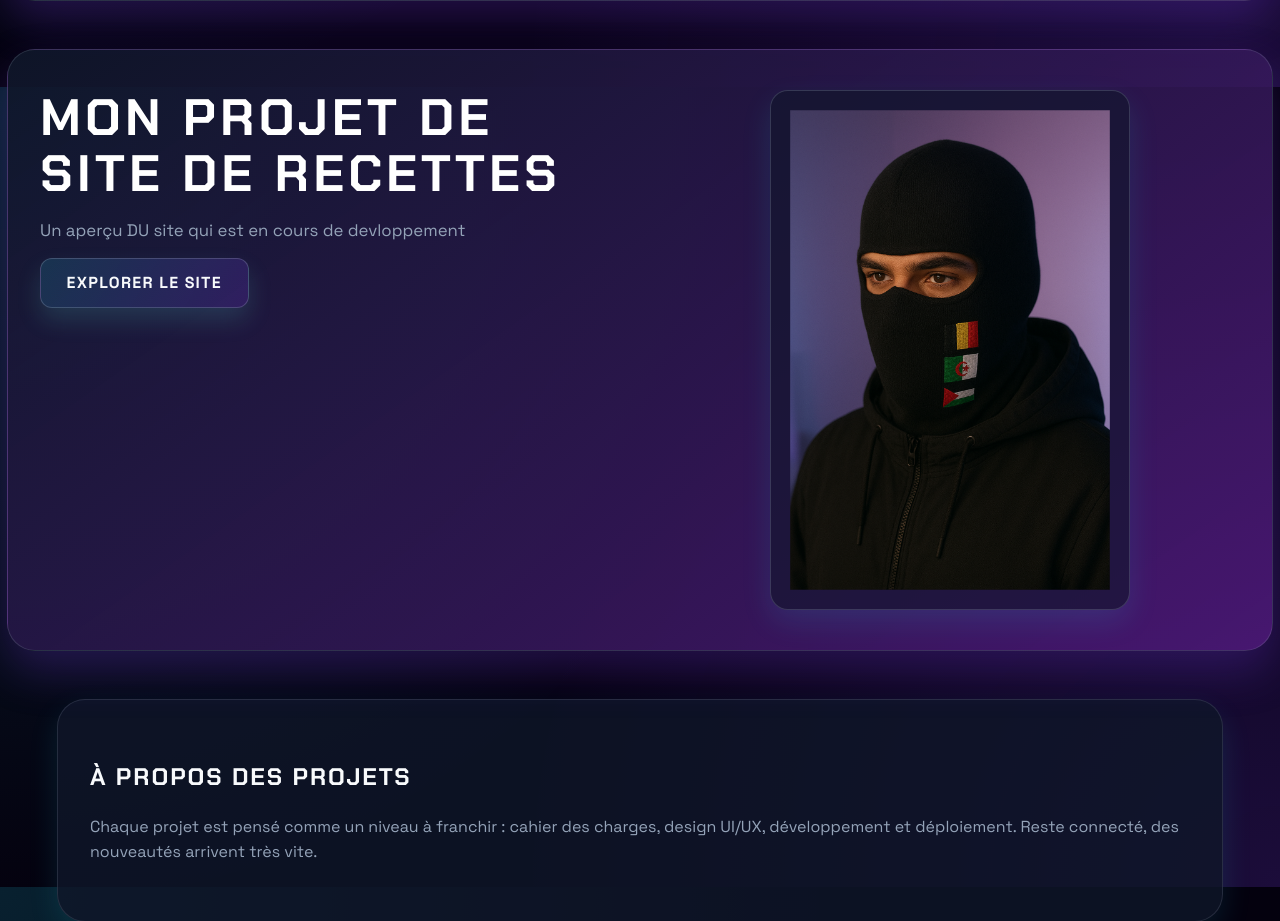
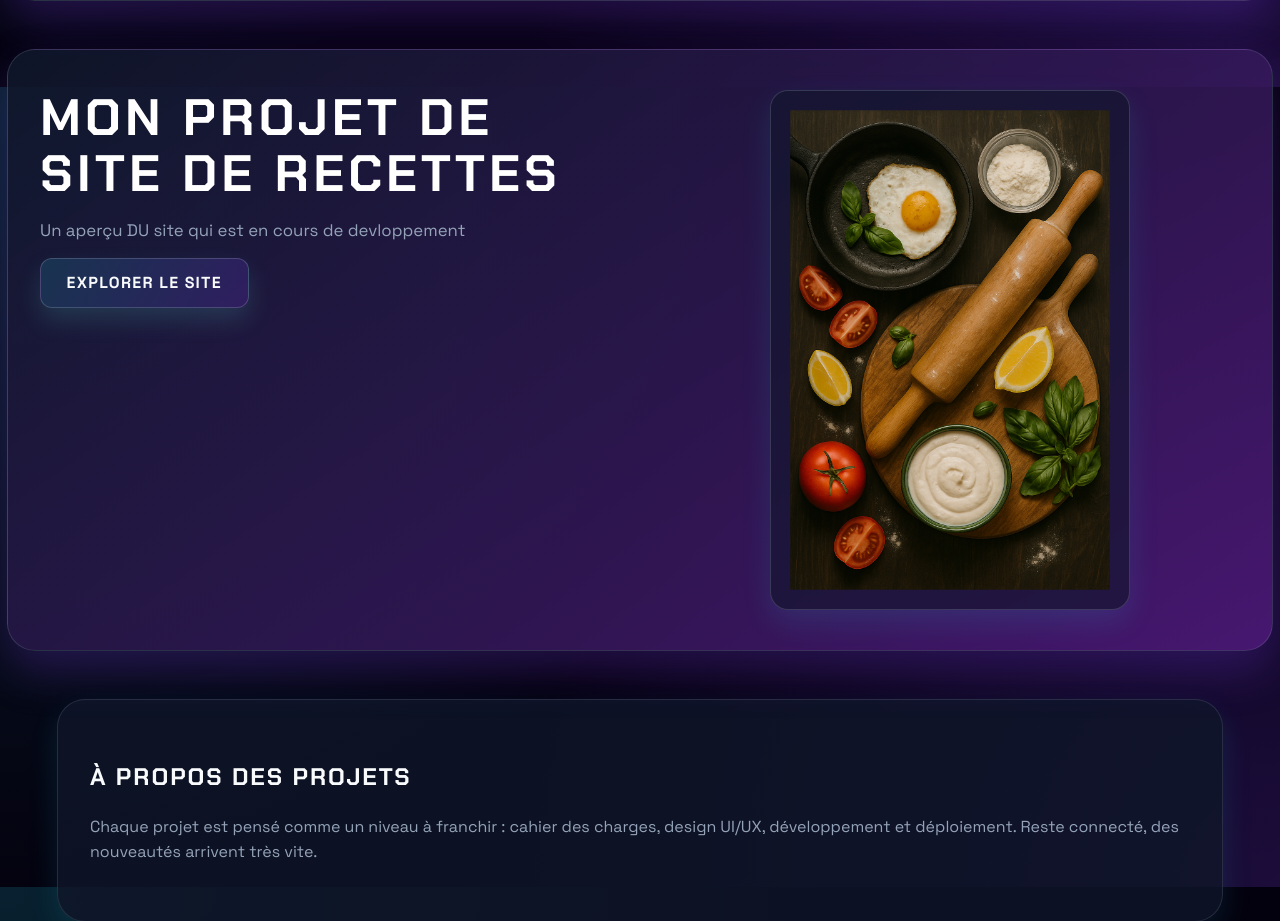
Before and after one commit to EL-waggy/aniss-d, a PHP site: page /Projets/ in a window 1280 px wide. Shown: the part 713-1634 px from the top of the page. Run offline with PHP 8.4, Linux system fonts and the light colour scheme.

Commit message:
petite modif visuel sur la page projet

```diff
--- a/Projets/index.php
+++ b/Projets/index.php
@@ -30,6 +30,7 @@
 
 
   <main>
+    <article>
       <section class="hero">
         <div class="hero-content">
           <h2> Mes projets en cours de boot</h2>
@@ -38,20 +39,30 @@
         </div>
         <img src="/img/index/presentation_ia.png" alt="Illustration futuriste de présentation" class="hero-img">
       </section>
+    </article>
+
+    <article>
       <section class="hero">
         <div class="hero-content">
           <h2>Mon projet de site de recettes</h2>
           <p>Un aperçu DU site qui est en cours de devloppement</p>
-        <a href="/Projets/recette/site_de_recette.php" class="btn">Explorer le site</a>
+          <a href="/Projets/recette/" class="btn">Explorer le site</a>
         </div>
-      <img src="/img/index/presentation_ia.png" alt="Illustration futuriste de présentation" class="hero-img">
+        <img src="/img/recette.png" alt="Illustration futuriste de présentation" class="hero-img">
+
       </section>
+    </article>
+
+
+
+    <article>
       <section class="about">
         <h2>À propos des projets</h2>
         <p>Chaque projet est pensé comme un niveau à franchir : cahier des charges, design UI/UX, développement et déploiement. Reste connecté, des nouveautés arrivent très vite.</p>
       </section>
+    </article>
+
   </main>
-
   <script src="../js/app.js"></script>
 
   <!-- Footer -->
```
Also changed, not shown: img/recette.png (added). Lines whose indentation alone changed are shown as unchanged.
